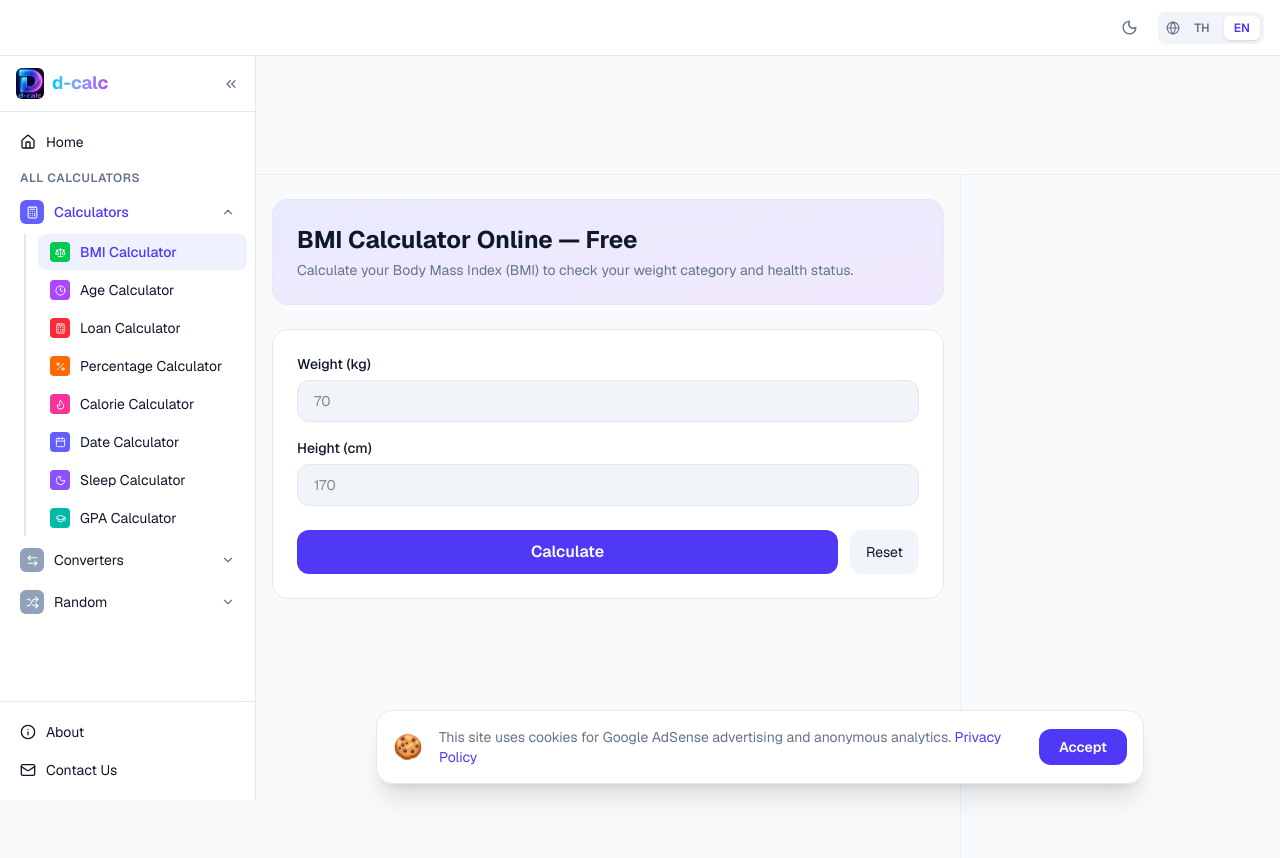
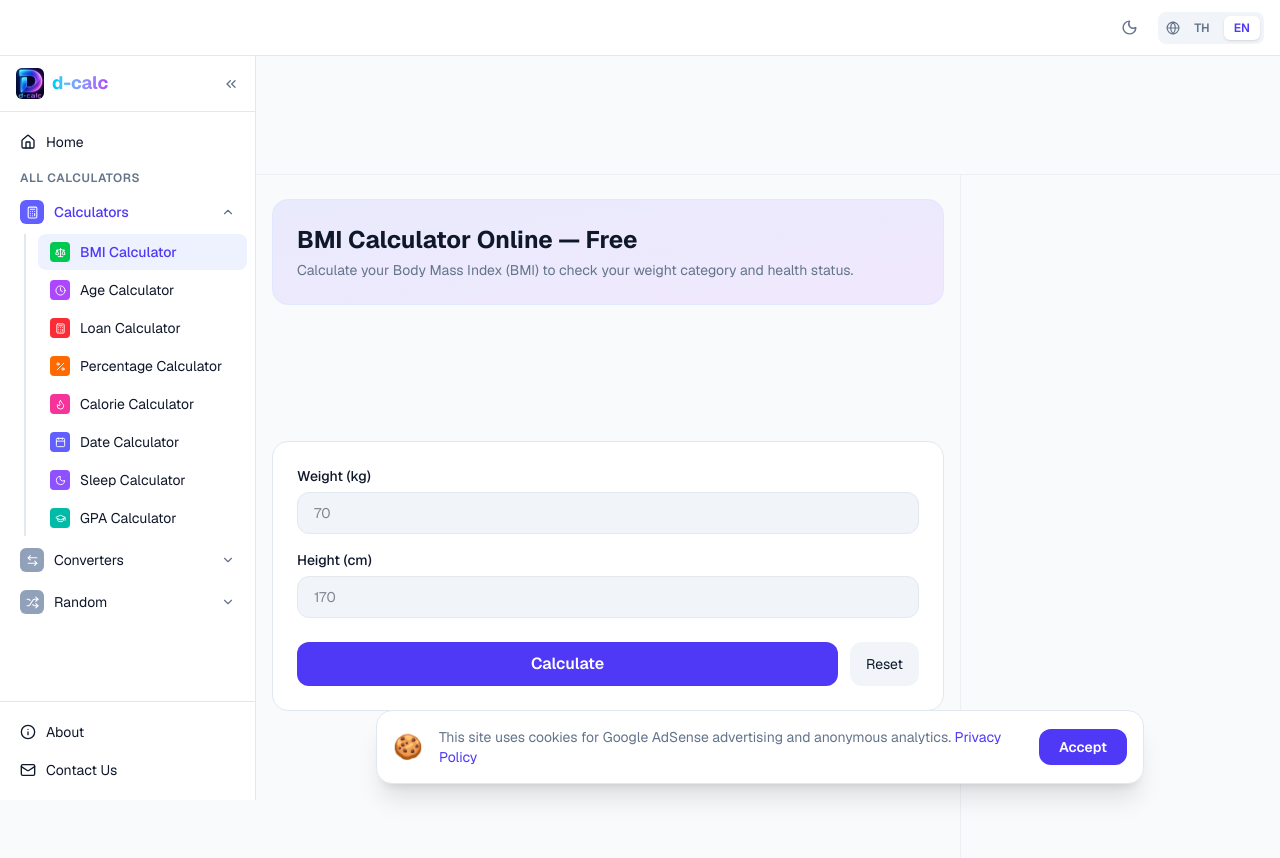
Before and after one commit to PattaradanaiJerm/smart-cal, a Next.js app: page /en/bmi in a window 1280 px wide. Shown: the top 858 px of the page. Built offline with nearby package versions, Linux system fonts and the light colour scheme; no server answers.

Commit message:
feat: add in-content ad slot in CalculatorLayout (4 ad positions total)

```diff
--- a/components/calculators/CalculatorLayout.tsx
+++ b/components/calculators/CalculatorLayout.tsx
@@ -1,3 +1,5 @@
+import { AdUnit } from "@/components/ads/AdUnit";
+
 interface CalculatorLayoutProps {
   title: string;
   description: string;
@@ -27,6 +29,15 @@ export function CalculatorLayout({ title, description, children, icon, color = "
         <p className="text-(--muted-foreground) text-sm">{description}</p>
       </div>
 
+      {/* In-content ad — between header and calculator */}
+      <div className="mb-4">
+        <AdUnit
+          slot={process.env.NEXT_PUBLIC_AD_SLOT_IN_CONTENT_TOP ?? "in-content-top"}
+          className="h-24 w-full"
+          format="horizontal"
+        />
+      </div>
+
       {children}
     </div>
   );
```
